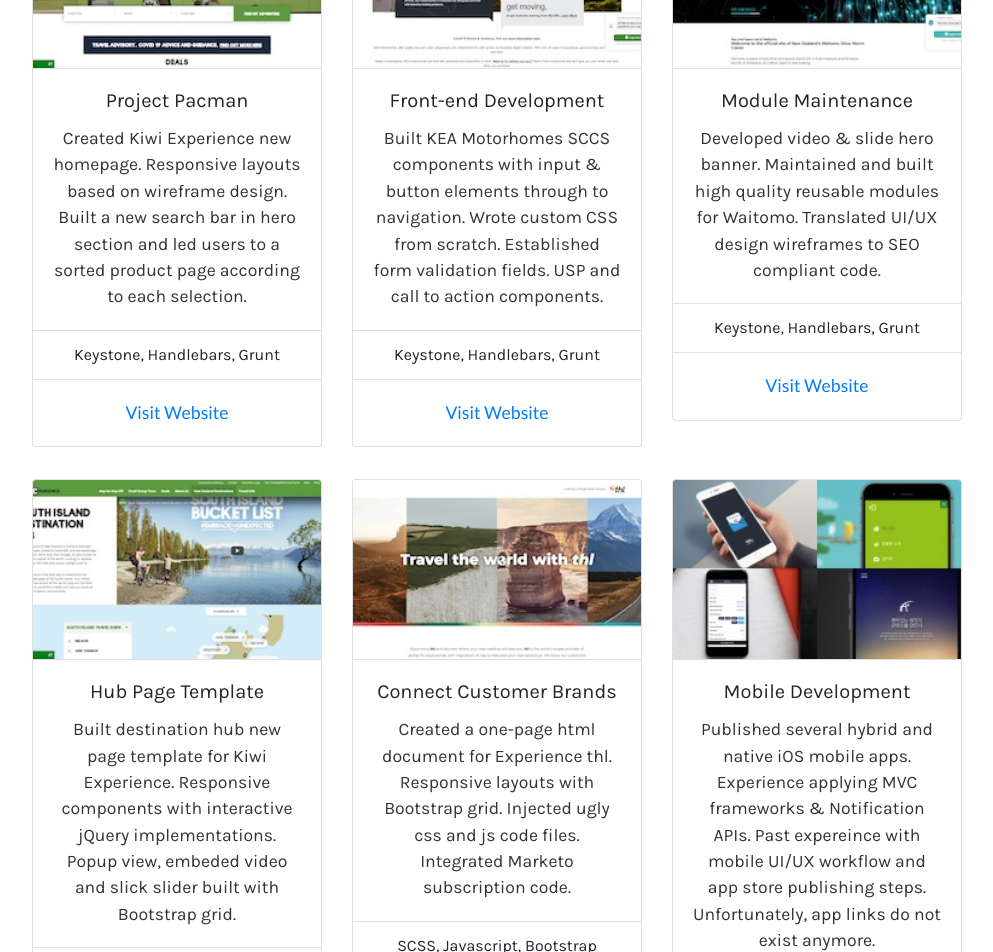
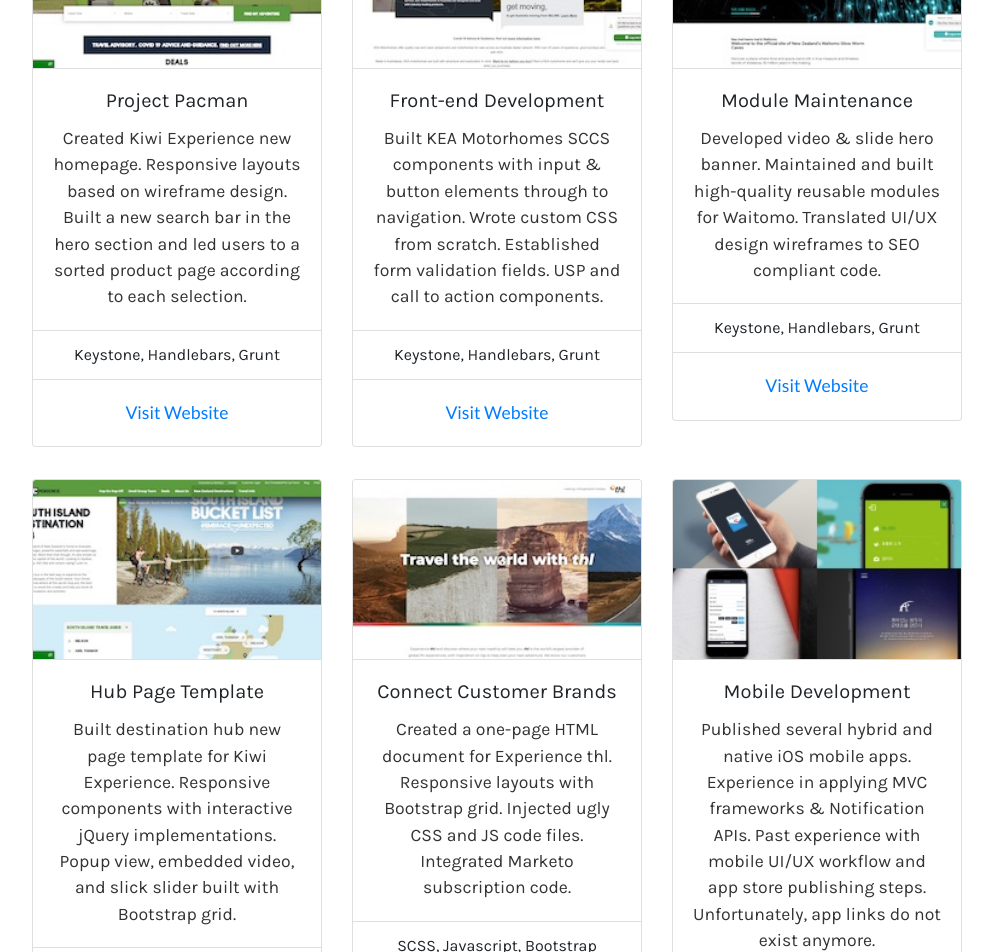
Before and after one commit to spacekey28/portfolio-site, a Gatsby site: page /work in a window 1280 px wide. Shown: the part 340-1292 px from the top of the page, without its empty margins (143-1136 px from the left). Built offline with nearby package versions, Linux system fonts and the light colour scheme; Gatsby itself is replaced by a stand-in of ours.

Commit message:
Spelling checks

```diff
--- a/src/pages/work.js
+++ b/src/pages/work.js
@@ -42,7 +42,7 @@ export default function Work() {
                         imageUrl={imageWork1}
                         title="Project Pacman"
                         bodyText="Created Kiwi Experience new homepage. Responsive layouts based on wireframe design.
-                                  Built a new search bar in hero section and led users to a sorted product page according to each selection."
+                                  Built a new search bar in the hero section and led users to a sorted product page according to each selection."
                         toolset="Keystone, Handlebars, Grunt"/>
             </Col>
             <Col sm={6} md={4}>
@@ -57,7 +57,7 @@ export default function Work() {
               <WorkCard linkUrl="https://www.waitomo.com/"
                         imageUrl={imageWork3}
                         title="Module Maintenance"
-                        bodyText="Developed video & slide hero banner. Maintained and built high quality reusable modules for Waitomo.
+                        bodyText="Developed video & slide hero banner. Maintained and built high-quality reusable modules for Waitomo.
                                   Translated UI/UX design wireframes to SEO compliant code."
                         toolset="Keystone, Handlebars, Grunt"/>
             </Col>
@@ -66,22 +66,22 @@ export default function Work() {
                         imageUrl={imageWork4}
                         title="Hub Page Template"
                         bodyText="Built destination hub new page template for Kiwi Experience. Responsive components with interactive jQuery implementations.
-                                  Popup view, embeded video and slick slider built with Bootstrap grid."
+                                  Popup view, embedded video, and slick slider built with Bootstrap grid."
                         toolset="Keystone, Handlebars, jQuery"/>
             </Col>
             <Col sm={6} md={4}>
               <WorkCard linkUrl="https://experiencethl.com/"
                         imageUrl={imageWork5}
                         title="Connect Customer Brands"
-                        bodyText="Created a one-page html document for Experience thl. Responsive layouts with Bootstrap grid.
-                                  Injected ugly css and js code files. Integrated Marketo subscription code."
+                        bodyText="Created a one-page HTML document for Experience thl. Responsive layouts with Bootstrap grid.
+                                  Injected ugly CSS and JS code files. Integrated Marketo subscription code."
                         toolset="SCSS, Javascript, Bootstrap"/>
             </Col>
             <Col sm={6} md={4}>
               <WorkCard imageUrl={imageWork6}
                         title="Mobile Development"
-                        bodyText="Published several hybrid and native iOS mobile apps. Experience applying MVC frameworks & Notification APIs.
-                                  Past expereince with mobile UI/UX workflow and app store publishing steps. Unfortunately, app links do not exist anymore."
+                        bodyText="Published several hybrid and native iOS mobile apps. Experience in applying MVC frameworks & Notification APIs.
+                                  Past experience with mobile UI/UX workflow and app store publishing steps. Unfortunately, app links do not exist anymore."
                         toolset="Objective-C, Cocoapod, Java"/>
             </Col>
           </Row>
```
